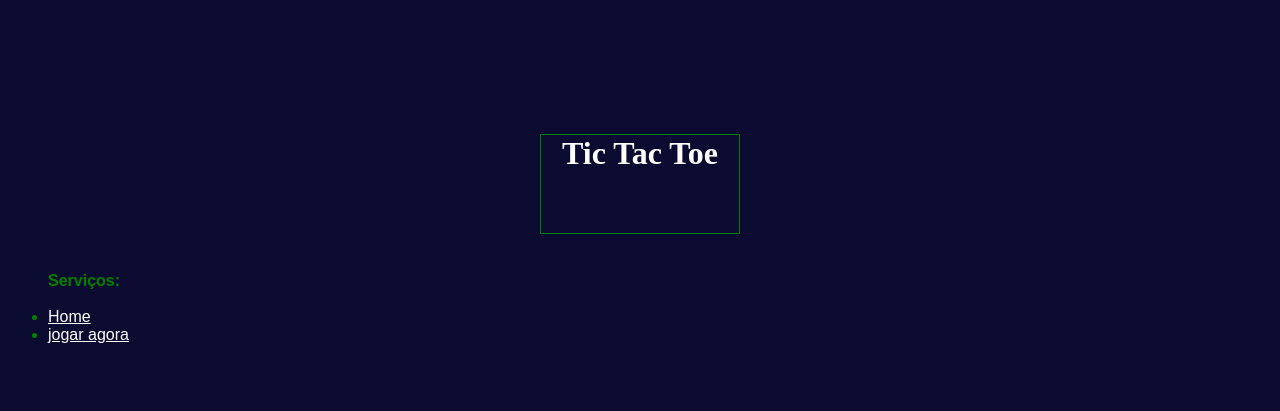
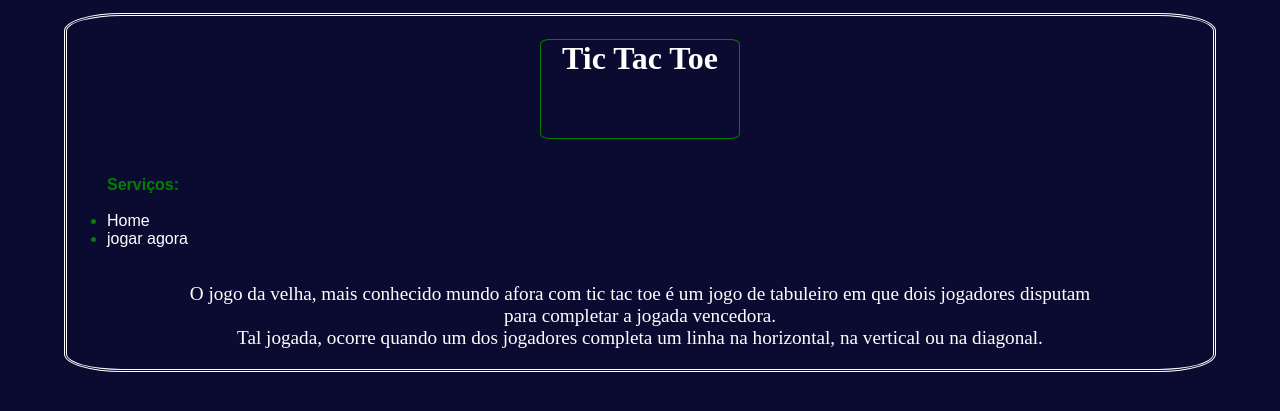
Before and after one commit to llBessa/tic-tac-toe, a PHP site: page / in a window 1280 px wide. Shown: the top 411 px of the page. Run offline with PHP 8.4, Linux system fonts and the light colour scheme.

Commit message:
last changes

```diff
--- a/index.php
+++ b/index.php
@@ -1,16 +1,24 @@
 <!DOCTYPE html>
-<html lang="en">
+<html lang="pt">
 <head>
     <meta charset="UTF-8">
     <meta http-equiv="X-UA-Compatible" content="IE=edge">
     <meta name="viewport" content="width=device-width, initial-scale=1.0">
     <link rel="stylesheet" href="style.css">
-    <link rel="icon" href="imagens/velha.png">
+    <link rel="icon" href="imagens/board.png">
     <title>Home Page</title>
 </head>
 <body>
     <?php
         include_once("navigator.php");
     ?>
+    <div style="display: flex; justify-content: center;">
+        <p class="gameinfo">
+            O jogo da velha, mais conhecido mundo afora com tic tac toe é um jogo de tabuleiro em que
+            dois jogadores disputam para completar a jogada vencedora. <br>
+            Tal jogada, ocorre quando um dos jogadores completa um linha na horizontal, na vertical
+            ou na diagonal.
+        </p>
+    </div>
 </body>
 </html>
--- a/navigator.php
+++ b/navigator.php
@@ -1,10 +1,10 @@
-    <div class="txt">
-        <h1 class="logo">Tic Tac Toe </h1>
+    <div class="logo">
+        <h1 class="title">Tic Tac Toe </h1>
     </div>
     <ul>
         <nav class="list">
             <strong class="list-title">Serviços:</strong> <br> <br>
-            <li><a href="index.php">Home</a></li>
-            <li><a href="velha.php">jogar agora</a></li>
+            <li><a href="index.php" style="text-decoration: none;"> Home</a></li>
+            <li><a href="velha.php" style="text-decoration: none;"> jogar agora</a></li>
         </nav>
     </ul>
--- a/style.css
+++ b/style.css
@@ -5,26 +5,31 @@
 body {
     background-color: rgb(11, 11, 49);
     color: white;
+    border: double;
+    border-radius: 5%;
+    margin: 1% 5%;
 }
 
 a {
     color: white;
+    font-style: normal;
 }
 
-.txt {
+.logo {
     text-align: center;
     display: flex;
     justify-content: center;
 }
 
-.logo{
-    margin-top: 10%;
+.title{
+    margin-top: 2%;
     width: 200px;
     height: 100px;
     color: white;
     text-align: center;
     border: 1px solid;
     border-color: green;
+    border-radius: 5%;
 }
 
 .list {
@@ -33,12 +38,14 @@ a {
     font-family: Arial, Helvetica, sans-serif;
 }
 
-.list-title {
-    font-style: normal;
+.imagem {
+    display: flex ;
+    justify-content: center;
+    margin-bottom: 10%;
 }
 
-.imagem {
-    display: flex ;
-    align-items: center;
-    justify-content: center;
+.gameinfo {
+    width: 80%;
+    font-size: 1.2rem;
+    text-align: center;
 }
--- a/velha.php
+++ b/velha.php
@@ -1,11 +1,11 @@
 <!DOCTYPE html>
-<html lang="en">
+<html lang="pt">
 <head>
     <meta charset="UTF-8">
     <meta http-equiv="X-UA-Compatible" content="IE=edge">
     <meta name="viewport" content="width=device-width, initial-scale=1.0">
     <link rel="stylesheet" href="style.css">
-    <link rel="icon" href="imagens/velha.png">
+    <link rel="icon" href="imagens/board.png">
     <title>Tic Tac Toe</title>
 </head>
 <body>
@@ -14,7 +14,7 @@
     ?>
     <br><br><br>
     <div class="imagem">
-        <img src="imagens/velha.png" alt="jogo da velha" id="board">
+        <img src="imagens/board.png" alt="jogo da velha" id="board">
     </div>
 
 </body>
```
Also changed, not shown: imagens/board.png (added), imagens/velha.png (deleted).
